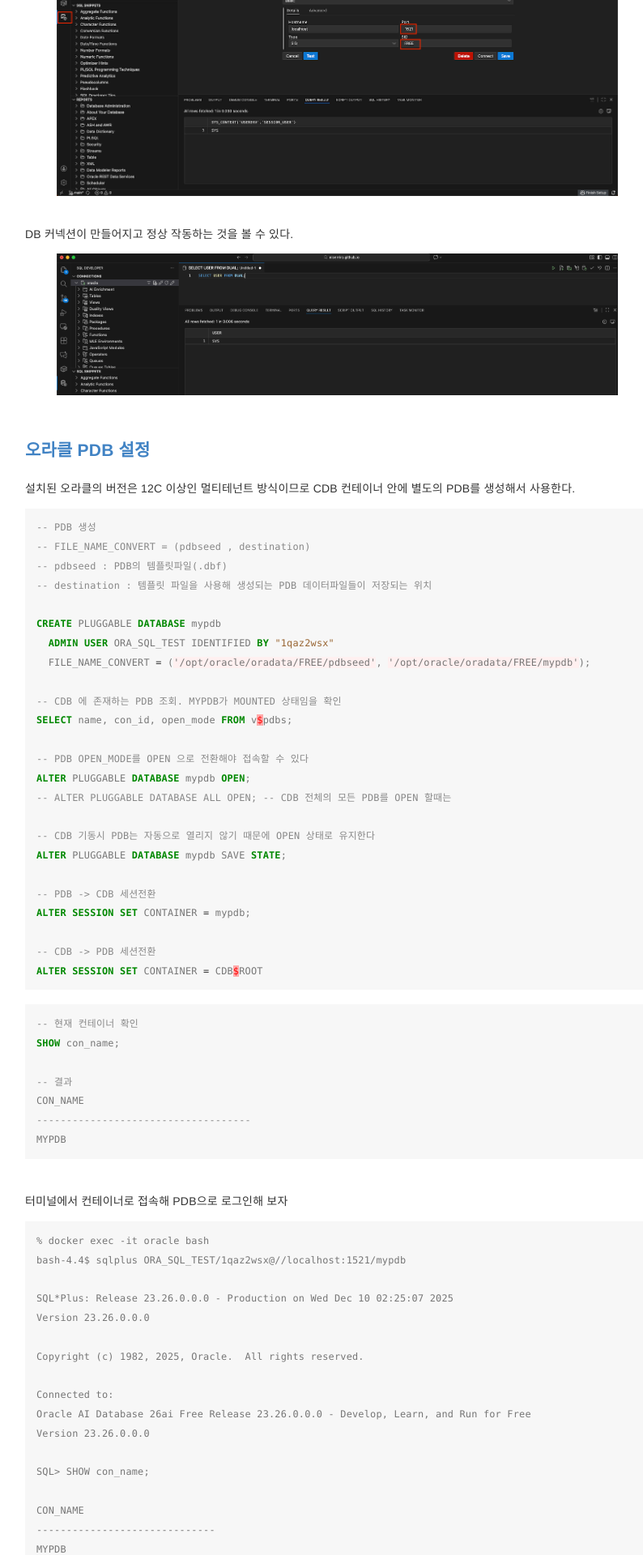
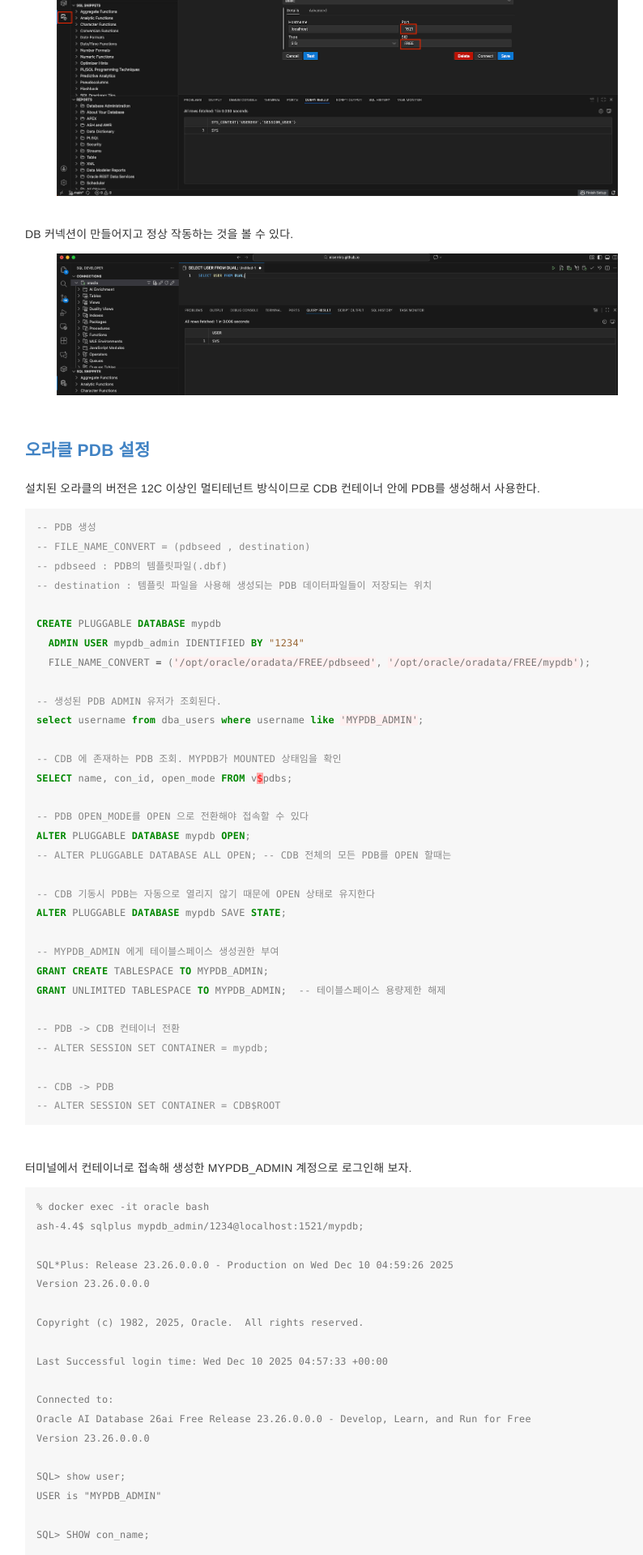
Before and after one commit to nicemiro/nicemiro.github.io, a Jekyll site: the page built from _posts/web/2025-12-08-running_oracle_in_mac.md, in a window 1280 px wide. Shown: the part 3080-5000 px from the top of the page at 81% size, without its empty margins (224-1018 px from the left). Built offline with Jekyll 4.4.1, drawn with Linux system fonts in a browser that asks for light colours; some of the changed text lies outside the part shown.

Commit message:
fix: _posts/web/2025-12-08-running_oracle_in_mac.md

````diff
--- a/_posts/web/2025-12-08-running_oracle_in_mac.md
+++ b/_posts/web/2025-12-08-running_oracle_in_mac.md
@@ -165,7 +165,7 @@ DB 커넥션이 만들어지고 정상 작동하는 것을 볼 수 있다.
 <br>
 
 ### 오라클 PDB 설정
-설치된 오라클의 버전은 12C 이상인 멀티테넌트 방식이므로 CDB 컨테이너 안에 별도의 PDB를 생성해서 사용한다.
+설치된 오라클의 버전은 12C 이상인 멀티테넌트 방식이므로 CDB 컨테이너 안에 PDB를 생성해서 사용한다.
 
 ```sql
 -- PDB 생성
@@ -174,8 +174,11 @@ DB 커넥션이 만들어지고 정상 작동하는 것을 볼 수 있다.
 -- destination : 템플릿 파일을 사용해 생성되는 PDB 데이터파일들이 저장되는 위치
 
 CREATE PLUGGABLE DATABASE mypdb
-  ADMIN USER ORA_SQL_TEST IDENTIFIED BY "1qaz2wsx"
+  ADMIN USER mypdb_admin IDENTIFIED BY "1234"
   FILE_NAME_CONVERT = ('/opt/oracle/oradata/FREE/pdbseed', '/opt/oracle/oradata/FREE/mypdb');
+
+-- 생성된 PDB ADMIN 유저가 조회된다.
+select username from dba_users where username like 'MYPDB_ADMIN';
 
 -- CDB 에 존재하는 PDB 조회. MYPDB가 MOUNTED 상태임을 확인
 SELECT name, con_id, open_mode FROM v$pdbs;
@@ -187,52 +190,49 @@ ALTER PLUGGABLE DATABASE mypdb OPEN;
 -- CDB 기동시 PDB는 자동으로 열리지 않기 때문에 OPEN 상태로 유지한다
 ALTER PLUGGABLE DATABASE mypdb SAVE STATE;
 
--- PDB -> CDB 세션전환
-ALTER SESSION SET CONTAINER = mypdb;
+-- MYPDB_ADMIN 에게 테이블스페이스 생성권한 부여
+GRANT CREATE TABLESPACE TO MYPDB_ADMIN;
+GRANT UNLIMITED TABLESPACE TO MYPDB_ADMIN;  -- 테이블스페이스 용량제한 해제
 
--- CDB -> PDB 세션전환
-ALTER SESSION SET CONTAINER = CDB$ROOT
+-- PDB -> CDB 컨테이너 전환
+-- ALTER SESSION SET CONTAINER = mypdb;
+
+-- CDB -> PDB
+-- ALTER SESSION SET CONTAINER = CDB$ROOT
 ```
 
+<br>
+터미널에서 컨테이너로 접속해 생성한 MYPDB_ADMIN 계정으로 로그인해 보자.
 
-```sql
--- 현재 컨테이너 확인
-SHOW con_name;
+```text
+% docker exec -it oracle bash
+ash-4.4$ sqlplus mypdb_admin/1234@localhost:1521/mypdb;
 
--- 결과
+SQL*Plus: Release 23.26.0.0.0 - Production on Wed Dec 10 04:59:26 2025
+Version 23.26.0.0.0
+
+Copyright (c) 1982, 2025, Oracle.  All rights reserved.
+
+Last Successful login time: Wed Dec 10 2025 04:57:33 +00:00
+
+Connected to:
+Oracle AI Database 26ai Free Release 23.26.0.0.0 - Develop, Learn, and Run for Free
+Version 23.26.0.0.0
+
+SQL> show user;
+USER is "MYPDB_ADMIN"
+
+SQL> SHOW con_name;
+
 CON_NAME
 ------------------------------------
 MYPDB
 ```
 
 <br>
-터미널에서 컨테이너로 접속해 PDB으로 로그인해 보자
 
+MYPDB_ADMIN 유저로 고정길이의 테이블 스페이스를 추가해보자.
 ```text
-% docker exec -it oracle bash
-bash-4.4$ sqlplus ORA_SQL_TEST/1qaz2wsx@//localhost:1521/mypdb
-
-SQL*Plus: Release 23.26.0.0.0 - Production on Wed Dec 10 02:25:07 2025
-Version 23.26.0.0.0
-
-Copyright (c) 1982, 2025, Oracle.  All rights reserved.
-
-Connected to:
-Oracle AI Database 26ai Free Release 23.26.0.0.0 - Develop, Learn, and Run for Free
-Version 23.26.0.0.0
-
-SQL> SHOW con_name;
-
-CON_NAME
-------------------------------
-MYPDB
-```
-
-<br>
-
-ora_sql_test 유저로 고정길이의 테이블 스페이스를 추가해보자.
-```text
-
 SQL>
 CREATE TABLESPACE ORA_SQL_TEST_TS DATAFILE '/opt/oracle/oradata/FREE/mypdb/ora_sql_test.dbf' SIZE 10G
 EXTENT MANAGEMENT LOCAL SEGMENT SPACE MANAGEMENT AUTO;
@@ -240,10 +240,34 @@ EXTENT MANAGEMENT LOCAL SEGMENT SPACE MANAGEMENT AUTO;
 -- 생성한 테이블 스페이스 삭제
 -- DROP TABLESPACE ORA_SQL_TEST_TS INCLUDING CONTENTS AND DATAFILES CASCADE CONSTRAINTS;
 ```
+
+MYPDB_ADMIN 자신의 디폴트 테이블 스페이스는 SYSTEM으로 조회된다.
+```text
+SQL> select username, default_tablespace from user_users;
+
+USERNAME
+--------------------------------------------------------------------------------
+DEFAULT_TABLESPACE
+------------------------------
+MYPDB_ADMIN
+SYSTEM
+
+```
+
+CDB 관리자인 SYS로 접속하여 MYPDB_ADMIN의 기본테이블 스페이스를 변경해준다.
+```sql
+SQL> ALTER USER MYPDB_ADMIN DEFAULT TABLESPACE ORA_SQL_TEST_TS;
+
+User MYPDB_ADMIN altered.
+
+SQL>
+SELECT username, default_tablespace FROM dba_users where username like 'MYPDB_ADMIN' ORDER BY username;
+```
 <br>
 
-ora_sql_test.dbf 파일을 확인할 수 있다.
+오라클 컨테이너에서 ora_sql_test.dbf 파일을 확인해보자.
 ```text
+% docker exec -it oracle bash
 bash-4.4$ cd /opt/oracle/oradata/FREE/mypdb
 bash-4.4$ pwd
 /opt/oracle/oradata/FREE/mypdb
@@ -286,7 +310,7 @@ ora_sql_test.dbf  sysaux01.dbf	system01.dbf  temp01.dbf  undotbs01.dbf
 * 따라서 볼륨 마운트된 VM Source 경로를 확인하려면 Alpine 컨테이너와 연결해서 간접 확인만 가능함 (볼륨 방식이 아닌 바인드 마운트 방식은 맥 호스트에서도 리눅스 환경과 동일하게 작동함)
 
 <span style="color:red"><b>이래서 개발자는 리눅스를 써야한다</b></span>
-유닉스에 대한 로망때문에 맥을 사용중이지만 iOS 개발만 아니었다면 진작 리눅스머신을 꾸렸을 듯.
+유닉스에 대한 로망 때문에 맥을 사용중이지만 iOS 개발만 아니었다면 진작 리눅스머신을 꾸렸것 같다.
 특히 램에 인색한 맥을 사용하면서 가상화로 인해 탁하게 변해가는 메모리압박 그래프와 스왑용량을 보는것은 기분이 썩 좋지않은 경험이다...
 
 컨테이너 내부의 Destination 경로에 있는 ora_sql_test.dbf 파일을 확인했으니 이번에는 호스트의 Source 경로에서 해당 파일을 확인해보자.
````
